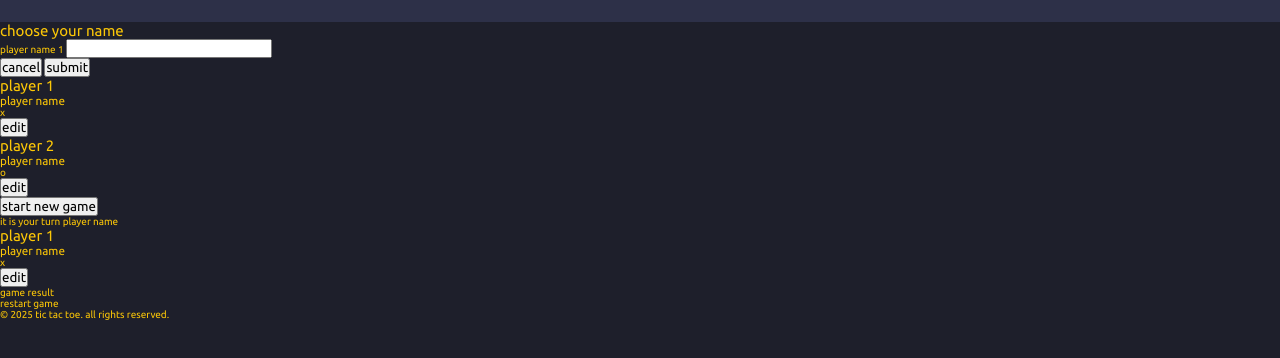
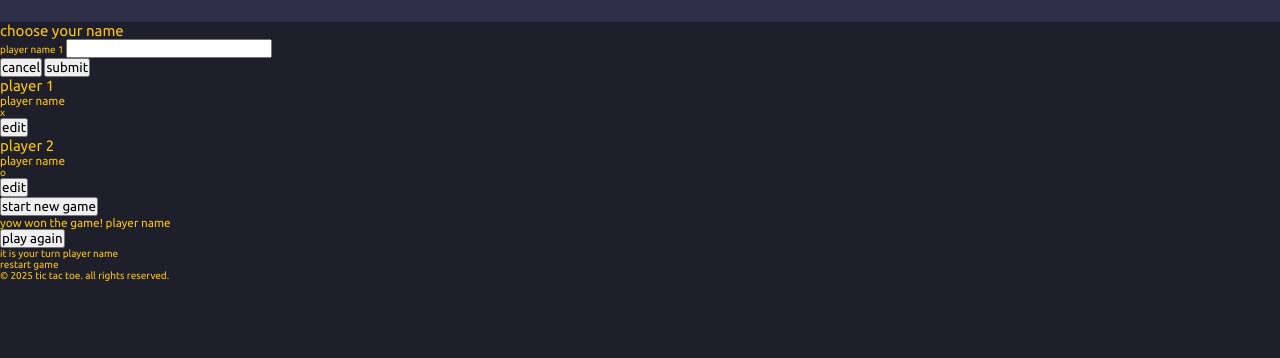
Before and after one commit to raizy21/tic-tac-toe, a plain HTML site: page index.html in a window 1280 px wide. Shown: the part 194-552 px from the top of the page. Drawn offline with Linux system fonts and the light colour scheme.

Commit message:
[code] adding the game result article in html

```diff
--- a/index.html
+++ b/index.html
@@ -14,12 +14,16 @@
   </head>
 
   <body>
+    <!-- intro -->
     <header id="main-header">
       <img src="/assets/logo.png" alt="logo" />
       <h1>play tic, tac, toe</h1>
       <p>build with html, css, js and a lots of love</p>
       <p>enjoy the game!</p>
     </header>
+    <!-- end of intro -->
+
+    <!-- actually content -->
     <main>
       <!-- overlay-->
       <aside id="overlay">
@@ -63,6 +67,15 @@
 
       <!-- start of game board-->
       <section id="active-game">
+        <!-- game result -->
+        <article id="game-result">
+          <h3>
+            yow won the game! <span id="active-player-name"> player name </span>
+          </h3>
+          <button id="play-again">play again</button>
+        </article>
+        <!-- end of game restart -->
+
         <p>it is your turn <span id="active-player-name">player name</span></p>
 
         <!-- board -->
@@ -85,19 +98,14 @@
       </section>
       <!-- end of game board-->
 
-      <li>
-        <article>
-          <h2>player 1</h2>
-          <h3>player name</h3>
-          <p>x</p>
-          <button>edit</button>
-        </article>
-      </li>
-      <aside id="game-result">game result</aside>
       <aside id="game-restart">restart game</aside>
     </main>
+    <!-- end of actually content -->
+
+    <!-- final sugar text-->
     <footer>
       <p>&copy; 2025 tic tac toe. all rights reserved.</p>
     </footer>
+    <!-- end of final sugar text-->
   </body>
 </html>
```
